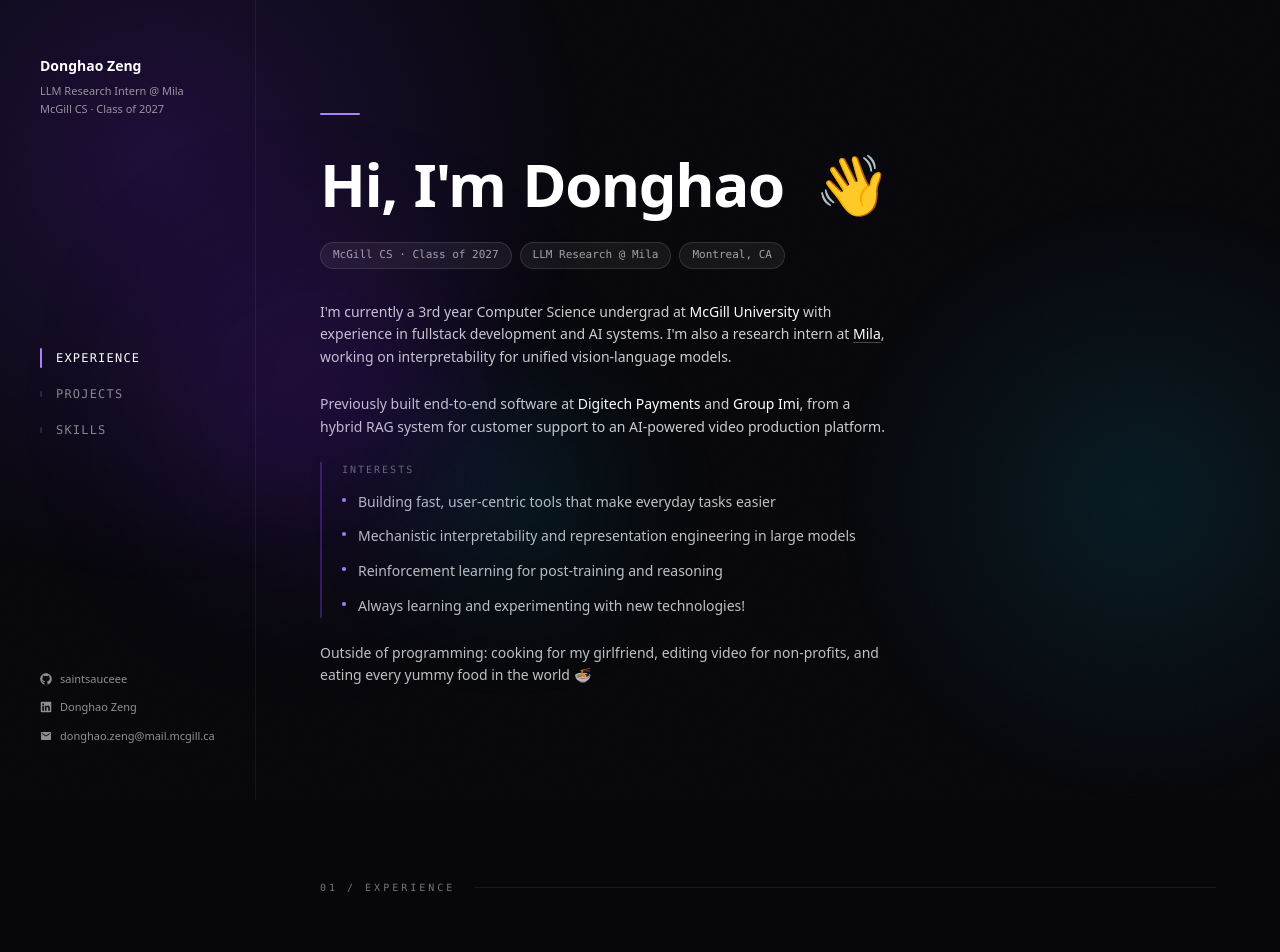
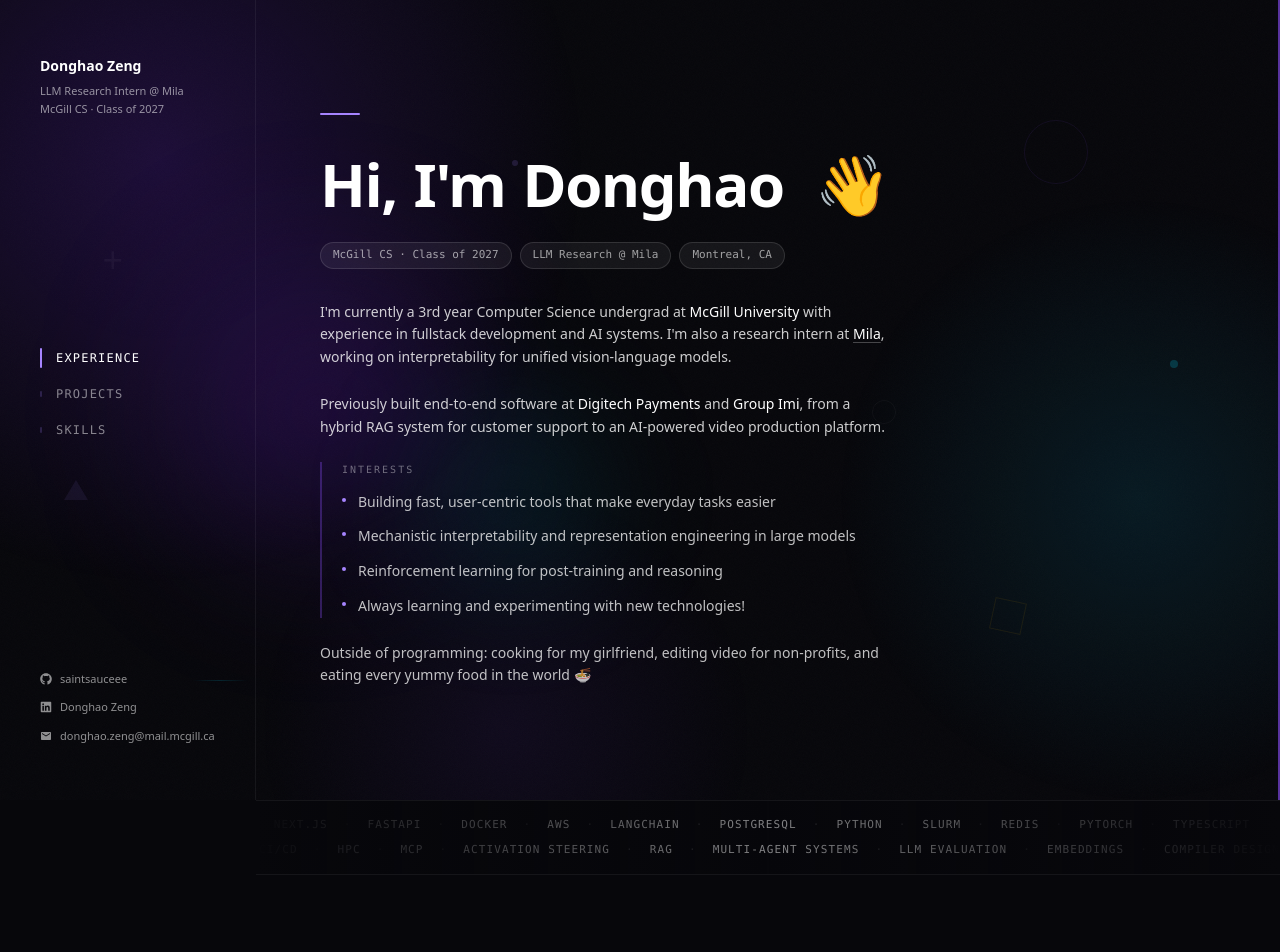
Before and after one commit to saintsauceee/saintsauceee.github.io, a Next.js app in the folder portfolio/: page / in a window 1280 px wide. Shown: the top 952 px of the page. Built offline with nearby package versions, Linux system fonts and the light colour scheme.

Commit message:
insane update

```diff
--- a/portfolio/src/app/page.tsx
+++ b/portfolio/src/app/page.tsx
@@ -1,6 +1,6 @@
 "use client";
 
-import { motion, useInView, useScroll, useTransform } from "framer-motion";
+import { motion, useInView, useScroll, useTransform, useSpring, MotionValue } from "framer-motion";
 import { FaGithub } from "react-icons/fa";
 import { FaLinkedin } from "react-icons/fa6";
 import { MdEmail } from "react-icons/md";
@@ -56,7 +56,7 @@
         transition={{ duration: speed, repeat: Infinity, ease: "linear" }}>
         {tripled.map((item, i) => (
           <span key={i} className="text-[11px] font-mono text-white/50 tracking-widest uppercase">
-            {item}<span className="mx-4 text-white/10">·</span>
+            {item}<span className="mx-4 text-white/10">&middot;</span>
           </span>
         ))}
       </motion.div>
@@ -88,6 +88,45 @@
   );
 }
 
+// ── Scroll-driven text reveal ──────────────────────────────────────────────────
+
+function ScrollWord({ word, range, progress }: {
+  word: string; range: [number, number]; progress: MotionValue<number>;
+}) {
+  const opacity = useTransform(progress, range, [0.08, 1]);
+  return (
+    <motion.span style={{ opacity }} className="inline-block mr-[0.3em]">
+      {word}
+    </motion.span>
+  );
+}
+
+function ScrollRevealText({ text, progress }: { text: string; progress: MotionValue<number> }) {
+  const words = text.split(" ");
+  return (
+    <p className="text-2xl sm:text-3xl md:text-4xl lg:text-5xl font-bold text-white leading-snug tracking-tight max-w-2xl">
+      {words.map((word, i) => {
+        const start = i / words.length;
+        const end = (i + 1) / words.length;
+        return <ScrollWord key={i} word={word} range={[start, end]} progress={progress} />;
+      })}
+    </p>
+  );
+}
+
+// ── Scroll progress indicator ──────────────────────────────────────────────────
+
+function ScrollProgress() {
+  const { scrollYProgress } = useScroll();
+  const scaleY = useSpring(scrollYProgress, { stiffness: 100, damping: 30, restDelta: 0.001 });
+  return (
+    <motion.div
+      className="fixed top-0 right-0 w-[2px] h-screen bg-violet-500/60 origin-top z-50 hidden lg:block"
+      style={{ scaleY }}
+    />
+  );
+}
+
 // ── Page ───────────────────────────────────────────────────────────────────────
 
 const EXP_COLORS = [
@@ -102,6 +141,9 @@
   { id: "skills",     label: "Skills"     },
 ];
 
+const MARQUEE_ROW_1 = ["PyTorch", "TypeScript", "React", "Next.js", "FastAPI", "Docker", "AWS", "LangChain", "PostgreSQL", "Python", "SLURM", "Redis"];
+const MARQUEE_ROW_2 = ["Activation Steering", "RAG", "Multi-Agent Systems", "LLM Evaluation", "Embeddings", "Compiler Design", "REST APIs", "CI/CD", "HPC", "MCP"];
+
 export default function Home() {
   const [active, setActive] = useState("");
   const expRef  = useRef<HTMLElement>(null);
@@ -110,6 +152,23 @@
   const sectionRefs: Record<string, React.RefObject<HTMLElement | null>> = {
     experience: expRef, projects: projRef, skills: skillRef,
   };
+
+  // hero parallax
+  const heroRef = useRef<HTMLElement>(null);
+  const { scrollYProgress: heroProgress } = useScroll({
+    target: heroRef,
+    offset: ["start start", "end start"],
+  });
+  const heroOpacity = useTransform(heroProgress, [0, 0.8], [1, 0]);
+  const heroY = useTransform(heroProgress, [0, 1], [0, -120]);
+  const heroScale = useTransform(heroProgress, [0, 1], [1, 0.92]);
+
+  // experience timeline line
+  const { scrollYProgress: expProgress } = useScroll({
+    target: expRef,
+    offset: ["start end", "end start"],
+  });
+  const expLineScaleY = useSpring(expProgress, { stiffness: 100, damping: 30 });
 
   // active section via IntersectionObserver
   useEffect(() => {
@@ -127,13 +186,27 @@
     sectionRefs[id]?.current?.scrollIntoView({ behavior: "smooth", block: "start" });
   };
 
-  // parallax blobs
+  // parallax blobs + shapes
   const { scrollY } = useScroll();
-  const blob1Y = useTransform(scrollY, [0, 1500], [0, -350]);
-  const blob2Y = useTransform(scrollY, [0, 1500], [0, -180]);
+  const blob1Y = useTransform(scrollY, [0, 3000], [0, -600]);
+  const blob2Y = useTransform(scrollY, [0, 3000], [0, -300]);
+  const blob3Y = useTransform(scrollY, [0, 3000], [0, -450]);
+
+  const shape1Y = useTransform(scrollY, [0, 3000], [0, -200]);
+  const shape2Y = useTransform(scrollY, [0, 3000], [0, -350]);
+  const shape3Y = useTransform(scrollY, [0, 3000], [0, -150]);
+  const shape4Y = useTransform(scrollY, [0, 3000], [0, -280]);
+  const shape5Y = useTransform(scrollY, [0, 3000], [0, -180]);
+  const shape1Rotate = useTransform(scrollY, [0, 3000], [0, 45]);
+  const shape2Rotate = useTransform(scrollY, [0, 3000], [0, -60]);
+  const shape3Rotate = useTransform(scrollY, [0, 3000], [0, 90]);
+  const shape4Rotate = useTransform(scrollY, [0, 3000], [0, -30]);
 
   return (
     <div className="flex bg-[#07070B] text-white min-h-screen overflow-x-hidden">
+
+      {/* ── scroll progress ── */}
+      <ScrollProgress />
 
       {/* ── grain ── */}
       <div className="fixed inset-0 pointer-events-none z-0 opacity-[0.025]"
@@ -147,6 +220,32 @@
         <motion.div style={{ y: blob2Y, background: "radial-gradient(circle, #0E7490 0%, transparent 70%)" }}
           className="absolute w-[600px] h-[600px] rounded-full bottom-0 -right-40 opacity-[0.18]"
           animate={{ scale: [1, 1.06, 1] }} transition={{ duration: 12, repeat: Infinity, ease: "easeInOut", delay: 4 }} />
+        <motion.div style={{ y: blob3Y, background: "radial-gradient(circle, #7C3AED 0%, transparent 70%)" }}
+          className="absolute w-[500px] h-[500px] rounded-full top-[60%] left-[20%] opacity-[0.08]"
+          animate={{ scale: [1, 1.12, 1] }} transition={{ duration: 20, repeat: Infinity, ease: "easeInOut", delay: 8 }} />
+      </div>
+
+      {/* ── floating geometric shapes ── */}
+      <div className="fixed inset-0 pointer-events-none z-0 overflow-hidden hidden lg:block">
+        <motion.div style={{ y: shape1Y, rotate: shape1Rotate }}
+          className="absolute top-[15%] right-[15%] w-16 h-16 rounded-full border border-violet-500/[0.08]" />
+        <motion.div style={{ y: shape2Y }}
+          className="absolute top-[45%] right-[8%] w-2 h-2 rounded-full bg-cyan-400/20" />
+        <motion.div style={{ y: shape3Y, rotate: shape3Rotate }}
+          className="absolute top-[60%] left-[5%] w-0 h-0"
+          >
+          <div className="border-l-[12px] border-l-transparent border-r-[12px] border-r-transparent border-b-[20px] border-b-violet-400/[0.08]" />
+        </motion.div>
+        <motion.div style={{ y: shape4Y, rotate: shape4Rotate }}
+          className="absolute top-[30%] left-[8%] text-white/[0.04] text-4xl font-thin select-none">+</motion.div>
+        <motion.div style={{ y: shape5Y }}
+          className="absolute top-[75%] right-[20%] w-8 h-8 border border-amber-400/[0.08] rotate-12" />
+        <motion.div style={{ y: shape1Y }}
+          className="absolute top-[85%] left-[15%] w-14 h-px bg-gradient-to-r from-transparent via-cyan-400/15 to-transparent" />
+        <motion.div style={{ y: shape2Rotate }}
+          className="absolute top-[20%] left-[40%] w-1.5 h-1.5 rounded-full bg-violet-400/15" />
+        <motion.div style={{ y: shape4Y }}
+          className="absolute top-[50%] right-[30%] w-6 h-6 rounded-full border border-white/[0.04]" />
       </div>
 
       {/* ════════════════════════════════════════ SIDEBAR */}
@@ -159,7 +258,7 @@
           </motion.span>
           <motion.span className="text-[11px] text-white/55 leading-relaxed"
             initial={{ opacity: 0 }} animate={{ opacity: 1 }} transition={{ delay: 0.4 }}>
-            LLM Research Intern @ Mila<br />McGill CS · Class of 2027
+            LLM Research Intern @ Mila<br />McGill CS &middot; Class of 2027
           </motion.span>
         </div>
 
@@ -202,13 +301,14 @@
       {/* ════════════════════════════════════════ MAIN */}
       <main className="flex-1 min-w-0 lg:pl-64">
 
-        {/* ── HERO ── */}
-        <section className="min-h-screen flex flex-col justify-center px-10 md:px-16 py-24 max-w-3xl relative">
+        {/* ── HERO with scroll parallax ── */}
+        <section ref={heroRef} className="min-h-screen flex flex-col justify-center px-10 md:px-16 py-24 max-w-3xl relative">
 
           {/* hero-specific glow spots */}
           <div className="absolute top-1/3 -left-20 w-72 h-72 bg-violet-600/15 blur-[80px] rounded-full pointer-events-none" />
           <div className="absolute top-1/2 left-40 w-48 h-48 bg-cyan-500/10 blur-[60px] rounded-full pointer-events-none" />
 
+          <motion.div style={{ opacity: heroOpacity, y: heroY, scale: heroScale }}>
             {/* animated top rule */}
             <motion.div className="w-10 h-0.5 bg-violet-400 mb-8 rounded-full"
               initial={{ scaleX: 0, originX: 0 }} animate={{ scaleX: 1 }}
@@ -305,10 +405,25 @@
                 non-profits, and eating every yummy food in the world 🍜
               </p>
             </motion.div>
+          </motion.div>
         </section>
 
+        {/* ── MARQUEE STRIP ── */}
+        <div className="border-y border-white/[0.06] relative overflow-hidden py-4">
+          <div className="absolute inset-0 bg-gradient-to-r from-[#07070B] via-transparent to-[#07070B] z-10 pointer-events-none" />
+          <Marquee items={MARQUEE_ROW_1} speed={25} />
+          <div className="h-2" />
+          <Marquee items={MARQUEE_ROW_2} reverse speed={35} />
+        </div>
+
         {/* ── EXPERIENCE ── */}
-        <section id="experience" ref={expRef} className="px-10 md:px-16 py-20">
+        <section id="experience" ref={expRef} className="px-10 md:px-16 py-20 relative">
+          {/* timeline line that draws on scroll */}
+          <motion.div
+            className="absolute left-5 md:left-10 top-20 bottom-20 w-px bg-gradient-to-b from-violet-500/40 via-amber-500/30 to-sky-500/40 origin-top hidden lg:block"
+            style={{ scaleY: expLineScaleY }}
+          />
+
           <Reveal from="left">
             <div className="flex items-center gap-5 mb-16">
               <span className="text-[10px] font-mono text-white/45 tracking-[0.3em] uppercase">01 / Experience</span>
@@ -343,7 +458,13 @@
                         </div>
                         <div className="text-sm text-white/60 italic mt-0.5 pl-4">{exp.role}</div>
                       </motion.div>
-                      <span className="text-xs font-mono text-white/55 shrink-0 pt-1">{exp.period}</span>
+                      <motion.span className="text-xs font-mono text-white/55 shrink-0 pt-1"
+                        initial={{ opacity: 0, x: 30 }}
+                        whileInView={{ opacity: 1, x: 0 }}
+                        viewport={{ once: true }}
+                        transition={{ duration: 0.6, delay: i * 0.08 + 0.2, ease: [0.22, 1, 0.36, 1] }}>
+                        {exp.period}
+                      </motion.span>
                     </div>
 
                     <ul className="flex flex-col gap-2.5 max-w-2xl">
@@ -353,7 +474,7 @@
                           whileInView={{ opacity: 1, x: 0 }}
                           viewport={{ once: true }}
                           transition={{ duration: 0.5, delay: i * 0.06 + j * 0.08 + 0.2 }}>
-                          <span className="text-white/40 shrink-0 mt-0.5 select-none">—</span>{b}
+                          <span className="text-white/40 shrink-0 mt-0.5 select-none">&mdash;</span>{b}
                         </motion.li>
                       ))}
                     </ul>
@@ -403,7 +524,7 @@
                     <ul className="flex flex-col gap-2 flex-1">
                       {proj.bullets.map((b, j) => (
                         <li key={j} className="flex gap-2.5 text-sm text-white/75 leading-relaxed">
-                          <span className="text-white/40 shrink-0 mt-0.5 select-none">—</span>{b}
+                          <span className="text-white/40 shrink-0 mt-0.5 select-none">&mdash;</span>{b}
                         </li>
                       ))}
                     </ul>
@@ -433,11 +554,15 @@
                       {skill.name}
                     </span>
                     <div className="flex flex-wrap gap-2">
-                      {skill.elements.map((el) => (
-                        <span key={el}
-                          className="px-2.5 py-0.5 rounded text-[11px] text-white/70 bg-white/[0.06] border border-white/[0.1] hover:text-white hover:bg-white/[0.1] transition-colors duration-150">
+                      {skill.elements.map((el, j) => (
+                        <motion.span key={el}
+                          className="px-2.5 py-0.5 rounded text-[11px] text-white/70 bg-white/[0.06] border border-white/[0.1] hover:text-white hover:bg-white/[0.1] transition-colors duration-150"
+                          initial={{ opacity: 0, y: 10 }}
+                          whileInView={{ opacity: 1, y: 0 }}
+                          viewport={{ once: true }}
+                          transition={{ duration: 0.3, delay: i * 0.05 + j * 0.03 }}>
                           {el}
-                        </span>
+                        </motion.span>
                       ))}
                     </div>
                   </div>
@@ -449,7 +574,7 @@
         </section>
 
         <footer className="px-10 md:px-16 py-10 flex items-center justify-between text-[10px] font-mono text-white/40 border-t border-white/[0.06]">
-          <span>Donghao Zeng © 2026</span>
+          <span>Donghao Zeng &copy; 2026</span>
           <span>Montreal</span>
         </footer>
 
```
Lines whose indentation alone changed are shown as unchanged.
